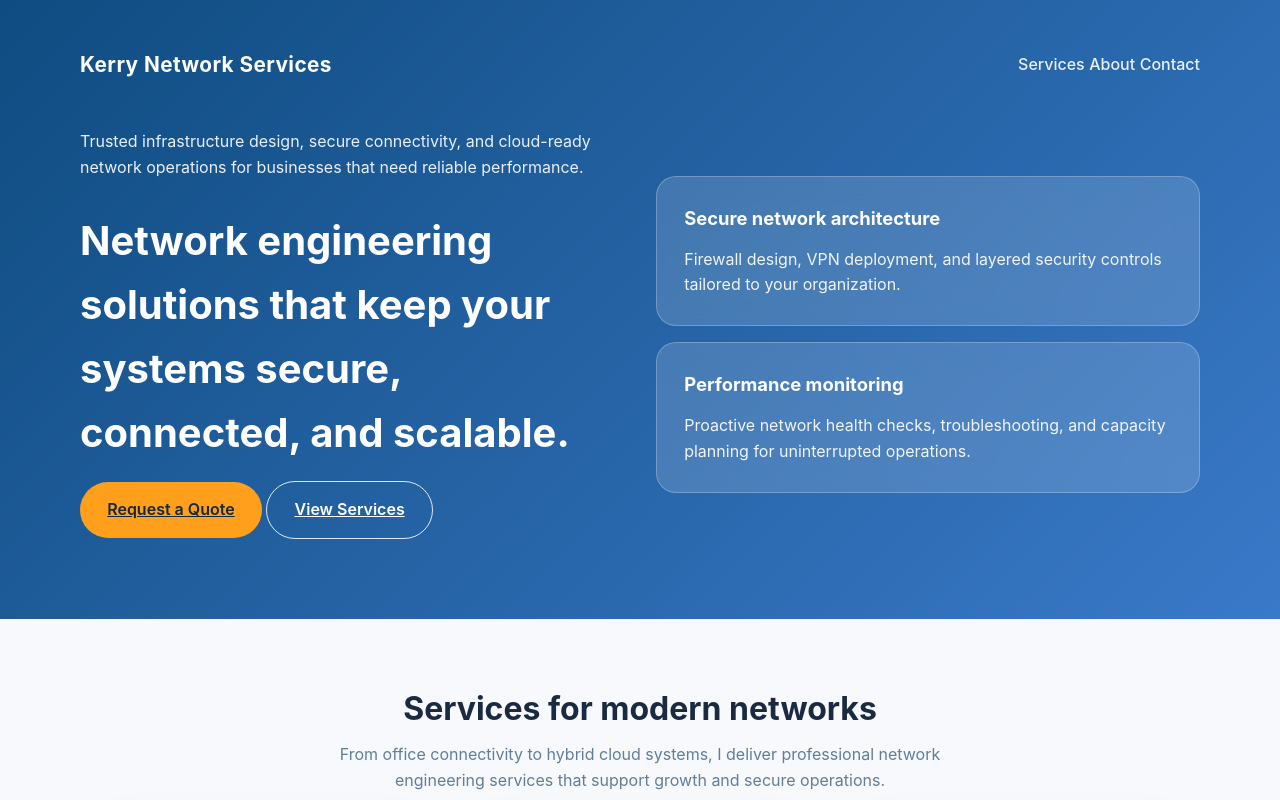
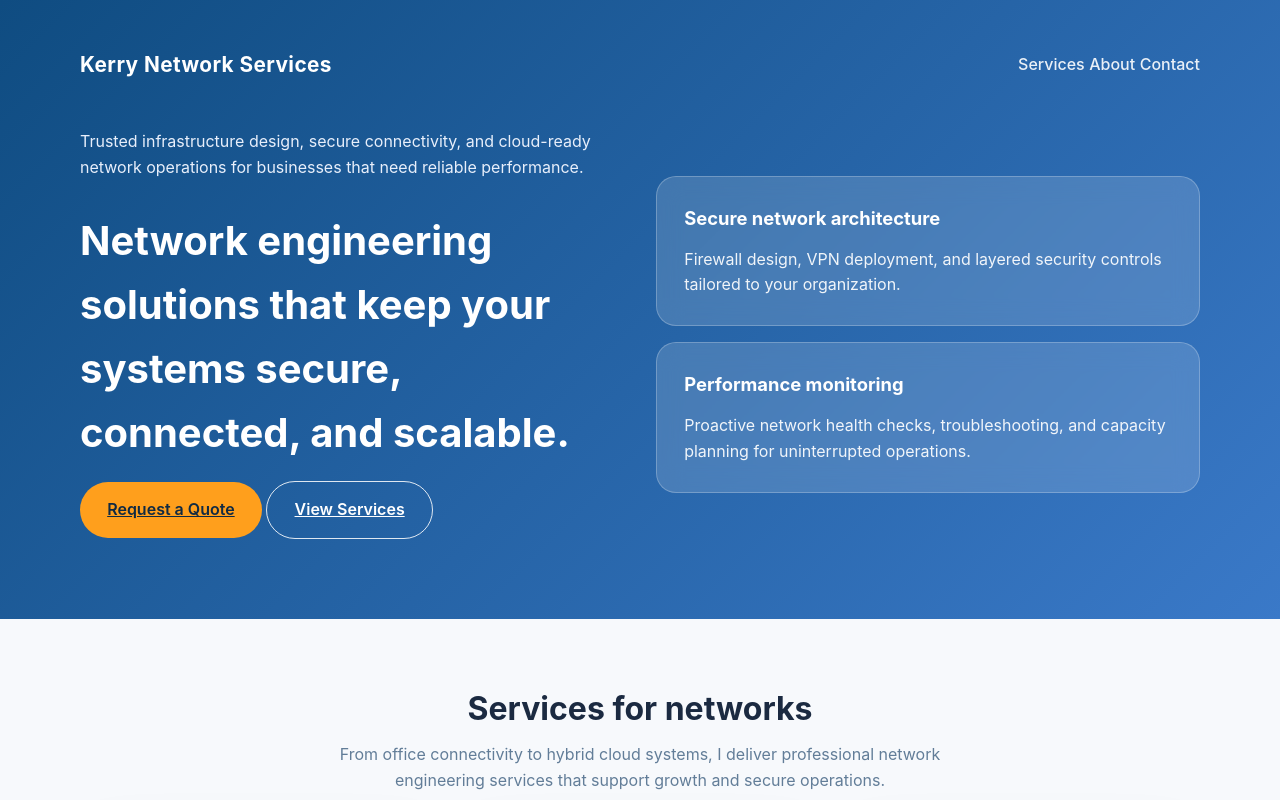
Before and after one commit to akplearner/BusinessWebsite, a plain HTML site: page index.html in a window 1280 px wide. Shown: the top 800 px of the page. Drawn offline with Linux system fonts and the light colour scheme.

Commit message:
I have rename a service

```diff
--- a/index.html
+++ b/index.html
@@ -44,7 +44,7 @@
   <main class="container">
     <section id="services">
       <div class="section-title">
-        <h2>Services for modern networks</h2>
+        <h2>Services for networks</h2>
         <p>From office connectivity to hybrid cloud systems, I deliver professional network engineering services that support growth and secure operations.</p>
       </div>
       <div class="grid-3">
```
